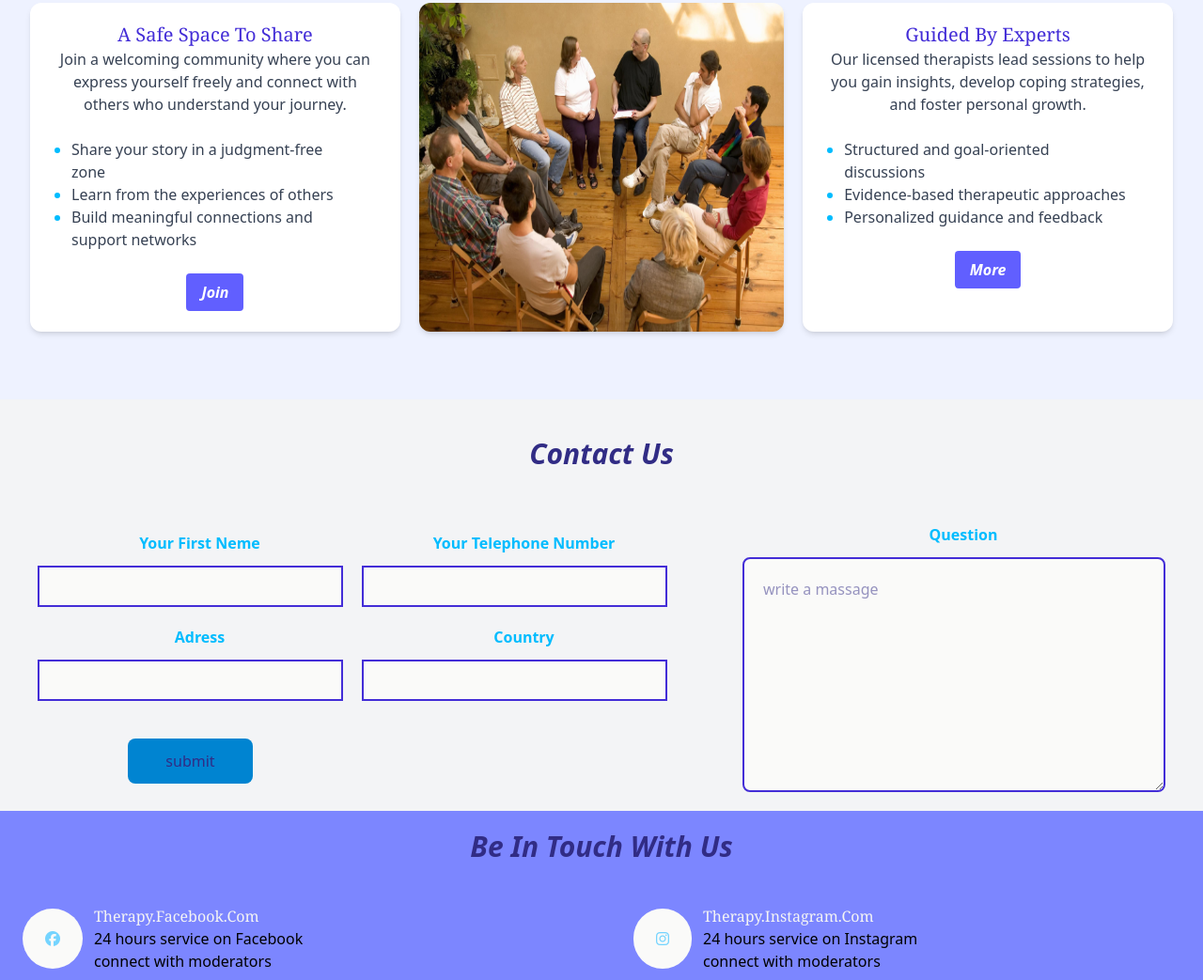
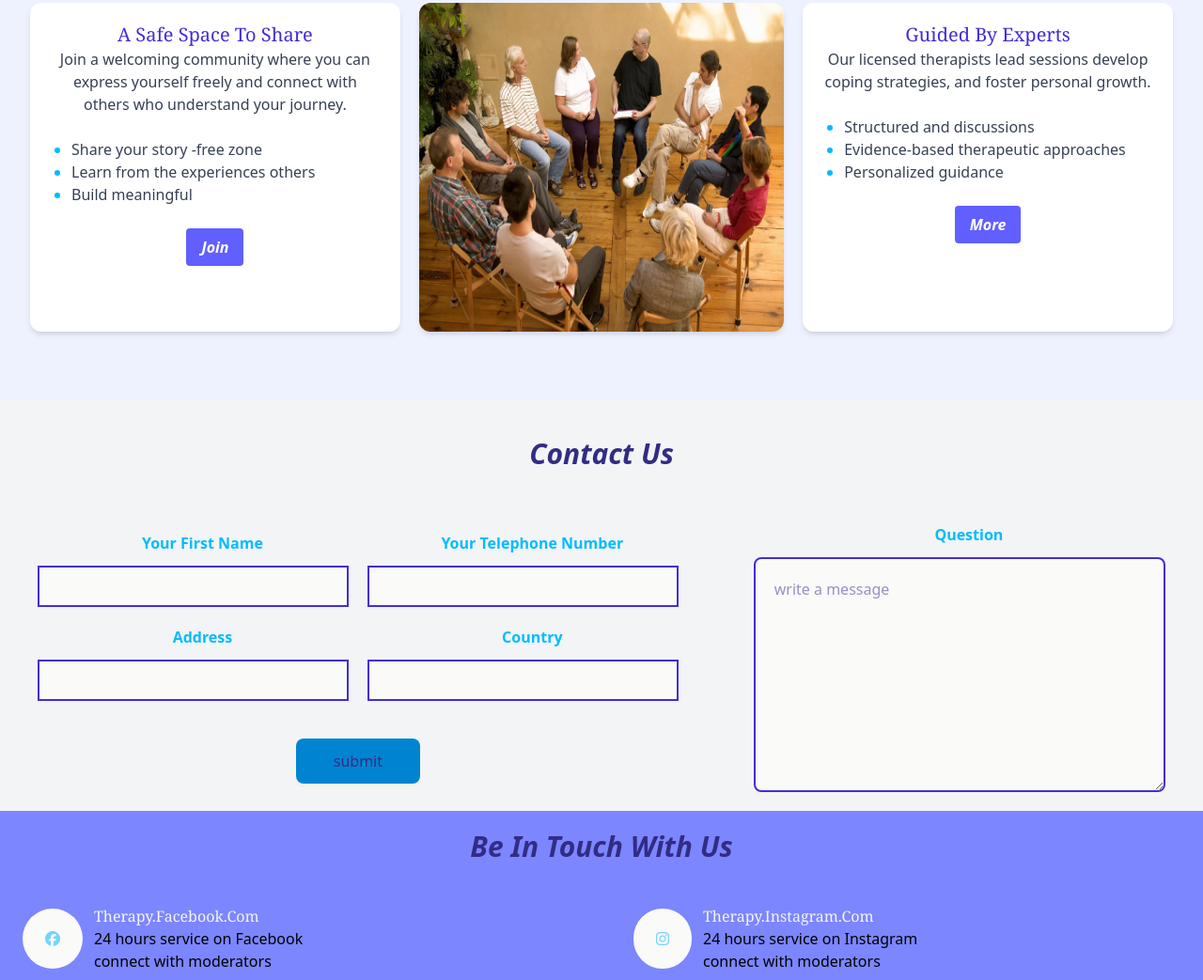
Before and after one commit to WA3D2000/therapy, a plain HTML site: page index.htm in a window 1280 px wide. Shown: the part 1247-2290 px from the top of the page at 94% size. Drawn offline with nearby package versions, Linux system fonts and the light colour scheme.

Commit message:
i changed a style for conat us section and textual data

```diff
--- a/index.htm
+++ b/index.htm
@@ -72,9 +72,9 @@
                 </h3>
                 <p class="text-gray-700">Join a welcoming community where you can express yourself freely and connect with others who understand your journey.</p>
                 <ul class="list-disc marker:text-sky-400 p-6 text-start text-gray-700">
-                    <li>Share your story in a judgment-free zone</li>
-                    <li>Learn from the experiences of others</li>
-                    <li>Build meaningful connections and support networks</li>
+                    <li>Share your story -free zone</li>
+                    <li>Learn from the experiences  others</li>
+                    <li>Build meaningful </li>
                 </ul>
                 <button class="bg-indigo-500 text-white capitalize font-bold italic px-4 py-2 rounded-sm hover:bg-indigo-400">
                     Join
@@ -86,20 +86,21 @@
                 class="w-full h-full rounded-xl shadow-md">
             </div>
  <!-- second -->
-            <div class="bg-white w-[350px] md:w-[450px] h-[500px] md:h-[350px] p-5  rounded-xl shadow-md">
+            <div class="bg-white  w-[350px] md:w-[450px] h-[500px] md:h-[350px] p-5 rounded-xl shadow-md">
                 <h3 class="capitalize text-indigo-700 font-serif text-xl">
                     Guided by Experts
                 </h3>
-                <p class="text-gray-700">Our licensed therapists lead sessions to help you gain insights, develop coping strategies, and foster personal growth.</p>
+                <p class="text-gray-700">Our licensed therapists lead sessions  develop coping strategies, and foster personal growth.</p>
                 <ul class="list-disc marker:text-sky-400 p-6 text-start text-gray-700">
-                    <li>Structured and goal-oriented discussions</li>
+                    <li>Structured and  discussions</li>
                     <li>Evidence-based therapeutic approaches</li>
-                    <li>Personalized guidance and feedback</li>
+                    <li>Personalized guidance </li>
                 </ul>
                 <button class="bg-indigo-500 text-white capitalize font-bold italic px-4 py-2 rounded-sm hover:bg-indigo-400">
                     More
                 </button>
             </div>
+
         </div>
     </section>
 <!--  contact us  -->
@@ -108,47 +109,48 @@
     contact us </h1>
     <div class="flex flex-col  items-center  md:flex-row md:justify-between h-auto ">
 
-        <div class="flex flex-col  md:grid md:grid-cols-2 gap-2  md:gap-5  mt-4 md:mx-10 mx-5
-          w-[400px] md:w-[700px]">
+        <div class="flex flex-col md:grid md:grid-cols-2 gap-2 md:gap-5 mt-4 md:mx-10 mx-5 w-full md:w-[700px]">
             <!-- name -->
             <div class="name flex flex-col">
-                <label for="fn" class="text-sky-400 font-semibold md:mb-3 pl-5 capitalize"> your first neme</label>
+                <label for="fn" class="text-sky-400 font-semibold mb-3 pl-5 capitalize"> your first name</label>
                 <input type="text" id="fn"
-                    class="px-10 py-2 border-2 border-indigo-700  text-sky-700 bg-stone-50 outline-sky-900">
+                    class="px-4 py-2 border-2 border-indigo-700 text-sky-700 bg-stone-50 outline-sky-900">
             </div>
             <!-- number -->
             <div class="number flex flex-col">
                 <label for="num" class="text-sky-400 font-semibold mb-3 pl-5 capitalize"> your telephone number </label>
                 <input type="tel" id="num"
-                    class="px-10 py-2 border-2 border-indigo-700  text-sky-700 bg-stone-50 outline-sky-900">
+                    class="px-4 py-2 border-2 border-indigo-700 text-sky-700 bg-stone-50 outline-sky-900">
             </div>
-            <!-- adress -->
-            <div class="adress flex flex-col">
-                <label for="add" class="text-sky-400 font-semibold mb-3 pl-5 capitalize"> adress</label>
+            <!-- address -->
+            <div class="address flex flex-col">
+                <label for="add" class="text-sky-400 font-semibold mb-3 pl-5 capitalize"> address</label>
                 <input type="text" id="add"
-                    class="px-10 py-2 border-2 border-indigo-700 text-sky-700 bg-stone-50 outline-sky-900">
+                    class="px-4 py-2 border-2 border-indigo-700 text-sky-700 bg-stone-50 outline-sky-900">
             </div>
             <!-- country -->
             <div class="country flex flex-col">
                 <label for="country" class="text-sky-400 font-semibold mb-3 pl-5 capitalize"> country </label>
                 <input type="text" id="country"
-                    class="px-10 py-2 border-2 border-indigo-700  text-sky-700 bg-stone-50 outline-sky-900">
+                    class="px-4 py-2 border-2 border-indigo-700 text-sky-700 bg-stone-50 outline-sky-900">
             </div>
             <!-- button -->
-            <div class="text-center my-5">
+            <div class="text-center my-5 col-span-2">
                 <button
-                    class="text-indigo-900 bg-sky-600 rounded-lg px-10 py-3  hover:bg-sky-100 transition duration-300">
+                    class="text-indigo-900 bg-sky-600 rounded-lg px-10 py-3 hover:bg-sky-100 transition duration-300">
                     submit </button>
             </div>
         </div>
 
-        <div class="mr-5 mt-4 flex flex-col  md:mx-10 mx-5  ">
+        <div class="mr-5 mt-4 flex flex-col md:mx-10 mx-5 w-full md:w-[450px]">
             <label class="text-sky-400 font-semibold mb-3 pl-5 capitalize"> question </label>
-            <textarea name="question" id="" placeholder="write a massage"
-            class="text-indigo-900 bg-stone-50 rounded-lg w-[400px] md:w-[450px] h-[250px] border-2 border-indigo-700  outline-sky-900 hover:bg-sky-100 transition duration-300 p-5 mb-5"></textarea>
+            <textarea name="question" id="" placeholder="write a message"
+            class="text-indigo-900 bg-stone-50 rounded-lg w-full h-[250px] border-2 border-indigo-700 outline-sky-900 hover:bg-sky-100 transition duration-300 p-5 mb-5"></textarea>
         </div>
     </div>
 </section>
+
+
 <!-- footer begains  -->
     <footer class="text-center h-auto bg-indigo-400">
         <h1 class="text-indigo-900 font-bold italic py-5 text-3xl capitalize font-sans">
```
